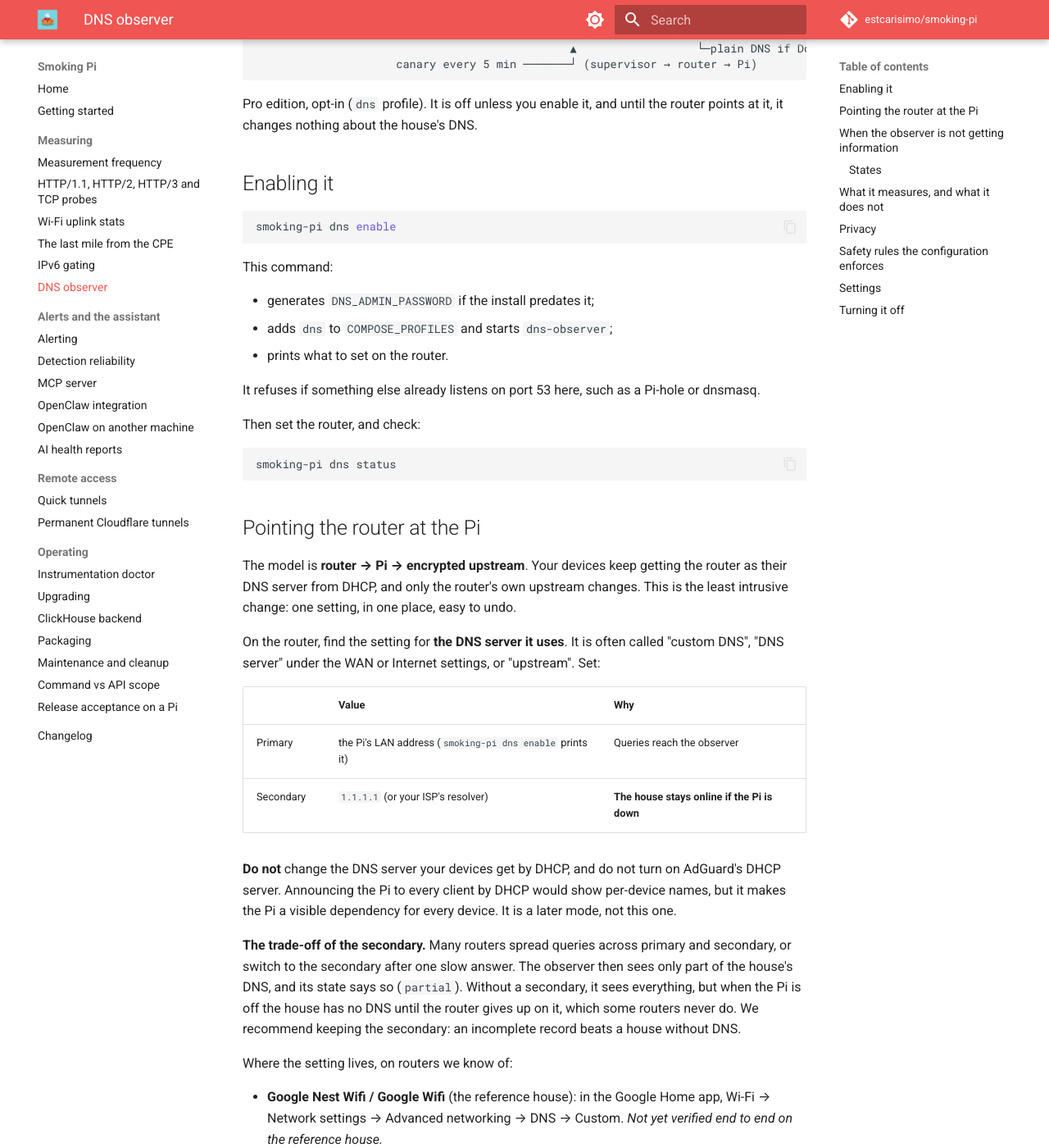
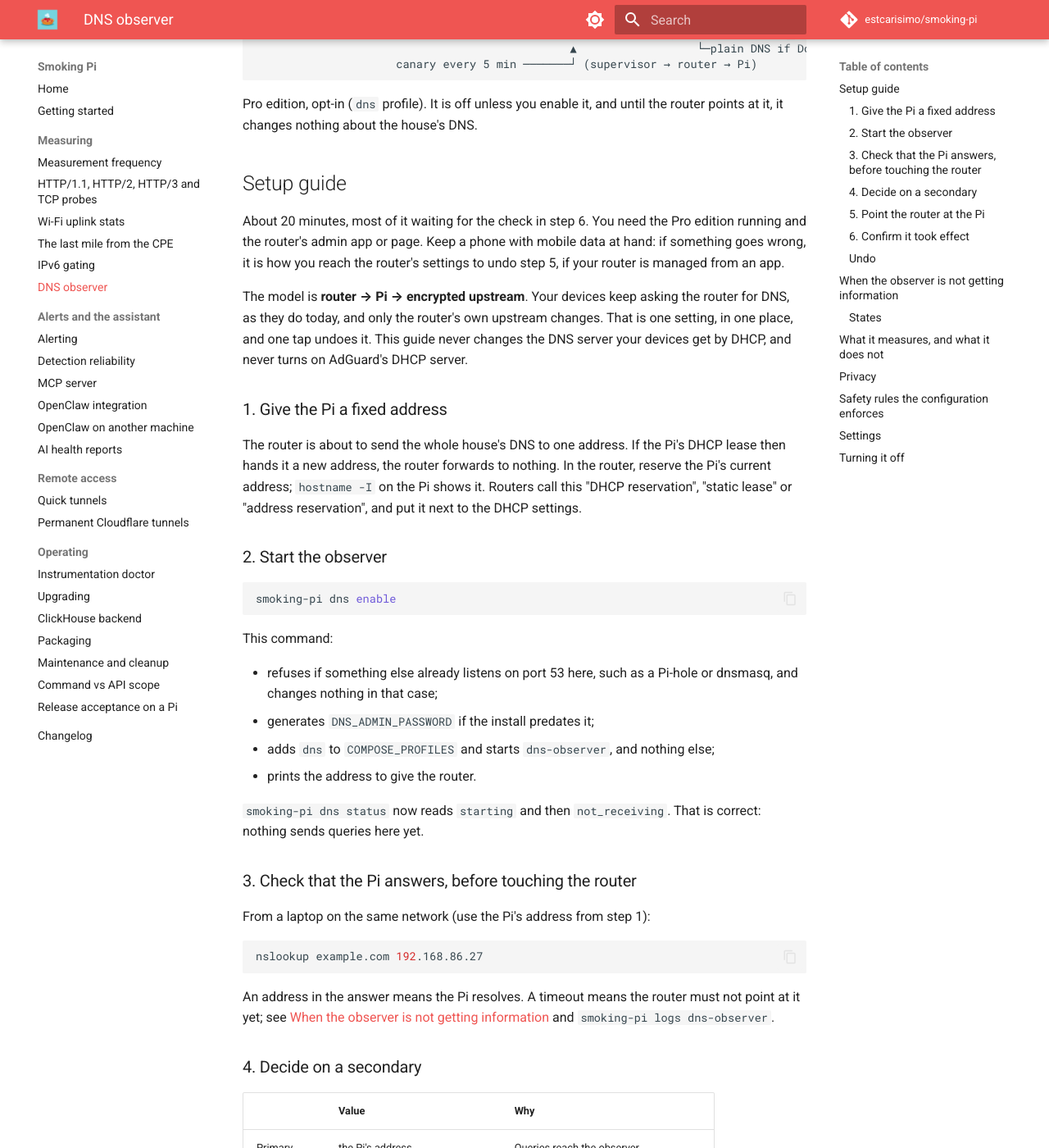
Before and after one commit to estcarisimo/smoking-pi, an MkDocs documentation site: the page built from docs/dns-observer.md, in a window 1280 px wide and 1400 px high, scrolled down 548 px. Shown: the whole window at 82% size. Built offline with MkDocs 1.6.1 and Material for MkDocs 9.7.7, drawn with Linux system fonts in a browser that asks for light colours; comment, search, counter and statistics services are not loaded; some of the changed text lies outside the part shown.

Commit message:
docs(dns-observer): a step-by-step, router-neutral setup guide; reserve the Pi's address and test it before the router depends on it
Co-Authored-By: Claude Opus 5.5 <noreply@anthropic.com>

````diff
--- a/docs/dns-observer.md
+++ b/docs/dns-observer.md
@@ -29,7 +29,28 @@ LAN devices ──DNS──▶ router ──forwards──▶ Pi :53 (AdGuard Ho
 Pro edition, opt-in (`dns` profile). It is off unless you enable it, and
 until the router points at it, it changes nothing about the house's DNS.
 
-## Enabling it
+## Setup guide
+
+About 20 minutes, most of it waiting for the check in step 6. You need the
+Pro edition running and the router's admin app or page. Keep a phone with
+mobile data at hand: if something goes wrong, it is how you reach the
+router's settings to undo step 5, if your router is managed from an app.
+
+The model is **router → Pi → encrypted upstream**. Your devices keep asking
+the router for DNS, as they do today, and only the router's own upstream
+changes. That is one setting, in one place, and one tap undoes it. This
+guide never changes the DNS server your devices get by DHCP, and never turns
+on AdGuard's DHCP server.
+
+### 1. Give the Pi a fixed address
+
+The router is about to send the whole house's DNS to one address. If the
+Pi's DHCP lease then hands it a new address, the router forwards to nothing.
+In the router, reserve the Pi's current address; `hostname -I` on the Pi
+shows it. Routers call this "DHCP reservation", "static lease" or "address
+reservation", and put it next to the DHCP settings.
+
+### 2. Start the observer
 
 ```bash
 smoking-pi dns enable
@@ -37,61 +58,90 @@ smoking-pi dns enable
 
 This command:
 
+- refuses if something else already listens on port 53 here, such as a
+  Pi-hole or dnsmasq, and changes nothing in that case;
 - generates `DNS_ADMIN_PASSWORD` if the install predates it;
-- adds `dns` to `COMPOSE_PROFILES` and starts `dns-observer`;
-- prints what to set on the router.
+- adds `dns` to `COMPOSE_PROFILES` and starts `dns-observer`, and nothing
+  else;
+- prints the address to give the router.
 
-It refuses if something else already listens on port 53 here, such as a
-Pi-hole or dnsmasq.
+`smoking-pi dns status` now reads `starting` and then `not_receiving`. That
+is correct: nothing sends queries here yet.
 
-Then set the router, and check:
+### 3. Check that the Pi answers, before touching the router
+
+From a laptop on the same network (use the Pi's address from step 1):
+
+```bash
+nslookup example.com 192.168.86.27
+```
+
+An address in the answer means the Pi resolves. A timeout means the router
+must not point at it yet; see
+[When the observer is not getting information](#when-the-observer-is-not-getting-information)
+and `smoking-pi logs dns-observer`.
+
+### 4. Decide on a secondary
+
+| | Value | Why |
+|---|---|---|
+| Primary | the Pi's address | Queries reach the observer |
+| Secondary | `1.1.1.1` (or your ISP's resolver) | **The house stays online if the Pi is down** |
+
+Many routers spread queries across primary and secondary, or switch to the
+secondary after one slow answer. The observer then sees only part of the
+house's DNS, and its state says so (`partial`). Without a secondary it sees
+everything, but when the Pi is off the house has no DNS until the router
+gives up on it, which some routers never do. We recommend keeping the
+secondary: an incomplete record beats a house without DNS.
+
+### 5. Point the router at the Pi
+
+Find the setting for **the DNS servers the router itself uses**. It is
+often called "custom DNS", "DNS server" under the WAN or Internet settings,
+or "upstream" or "forwarders". Enter the primary and secondary from step 4
+and save.
+
+This works on routers that answer the house's DNS themselves (a DNS proxy
+or forwarder), which is what most home routers do: their devices get the
+router's own address as DNS server, and `nslookup example.com` on a laptop
+names the router as the server. If yours names another address, the router
+is handing devices a resolver directly. Changing that is the DHCP-direct
+mode, which this guide does not cover.
+
+**IPv6.** Routers with IPv6 often have a second pair of DNS fields for it.
+With IPv6 on, the router may send some queries to those servers, which
+bypass the Pi, and the state shows `partial`. The observer listens on IPv4
+only by default. Pointing the IPv6 fields at the Pi takes
+`DNS_BIND=0.0.0.0,::` and a Pi IPv6 address that does not change. Most ISP
+prefixes do change, so the simplest choice is to leave the IPv6 fields as
+they are.
+
+### 6. Confirm it took effect
 
 ```bash
 smoking-pi dns status
 ```
 
-## Pointing the router at the Pi
+It reads `observing` as soon as the first query arrives, usually within
+seconds. The canary line shows one seen within about 5 minutes. Only the canary proves the router forwards here: the observer asks the
+router for a unique name every 5 minutes, and seeing that name arrive is the
+evidence. The busiest names appear under the status as the house uses the
+network.
 
-The model is **router → Pi → encrypted upstream**. Your devices keep getting
-the router as their DNS server from DHCP, and only the router's own upstream
-changes. This is the least intrusive change: one setting, in one place, easy
-to undo.
+If it reads `not_receiving` after 20 minutes, the router is not forwarding
+to the Pi. Check the setting saved, and that the address matches step 1.
 
-On the router, find the setting for **the DNS server it uses**. It is often
-called "custom DNS", "DNS server" under the WAN or Internet settings, or
-"upstream". Set:
+### Undo
 
-| | Value | Why |
-|---|---|---|
-| Primary | the Pi's LAN address (`smoking-pi dns enable` prints it) | Queries reach the observer |
-| Secondary | `1.1.1.1` (or your ISP's resolver) | **The house stays online if the Pi is down** |
+Change the router's DNS back to automatic **first**, then:
 
-**Do not** change the DNS server your devices get by DHCP, and do not turn on
-AdGuard's DHCP server. Announcing the Pi to every client by DHCP would show
-per-device names, but it makes the Pi a visible dependency for every device.
-It is a later mode, not this one.
+```bash
+smoking-pi dns disable
+```
 
-**The trade-off of the secondary.** Many routers spread queries across
-primary and secondary, or switch to the secondary after one slow answer. The
-observer then sees only part of the house's DNS, and its state says so
-(`partial`). Without a secondary, it sees everything, but when the Pi is off
-the house has no DNS until the router gives up on it, which some routers
-never do. We recommend keeping the secondary: an incomplete record beats a
-house without DNS.
-
-Where the setting lives, on routers we know of:
-
-- **Google Nest Wifi / Google Wifi** (the reference house): in the Google
-  Home app, Wi-Fi → Network settings → Advanced networking → DNS → Custom.
-  *Not yet verified end to end on the reference house.*
-- **OpenWrt**: Network → DHCP and DNS → Forwards (`server=` in dnsmasq), with
-  "Ignore resolv file" set.
-- **FRITZ!Box**: Internet → Account Information → DNS Server → "Use other
-  DNSv4 servers".
-- **UniFi**: the WAN network's DNS servers.
-
-Only the canary proves that the setting took effect: within about 15 minutes
-of the change, `smoking-pi dns status` shows the canary seen.
+In the other order, a router that forwards only to the Pi leaves the house
+without DNS for as long as the observer is gone.
 
 ## When the observer is not getting information
 
@@ -246,10 +296,5 @@ All optional except the password; in the env file (`smoking-pi config set`).
 
 ## Turning it off
 
-```bash
-smoking-pi dns disable
-```
-
-**Point the router back first.** With the observer gone, a router that
-forwards only to the Pi leaves the house without DNS. The query log stays in
-the volumes until `smoking-pi purge`.
+See [Undo](#undo): point the router back first, then `smoking-pi dns
+disable`. The query log stays in the volumes until `smoking-pi purge`.
````
Also changed, not shown: CHANGELOG.md (+13 -0 lines), 1 other file.
